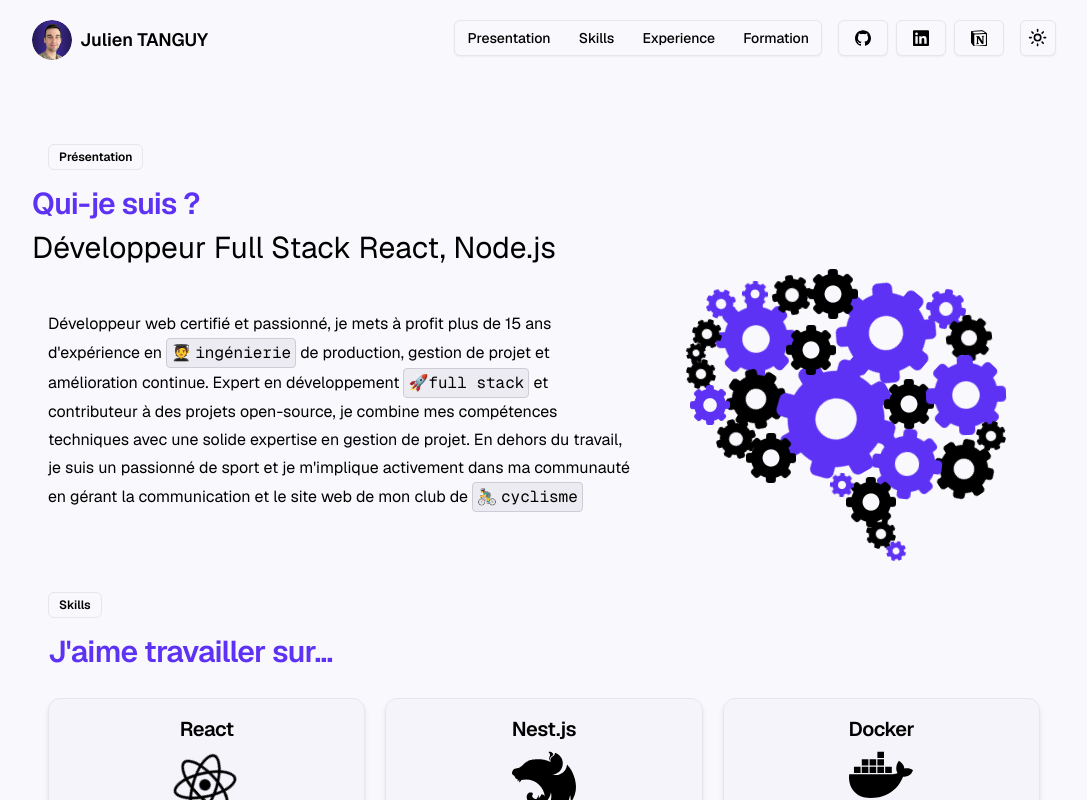
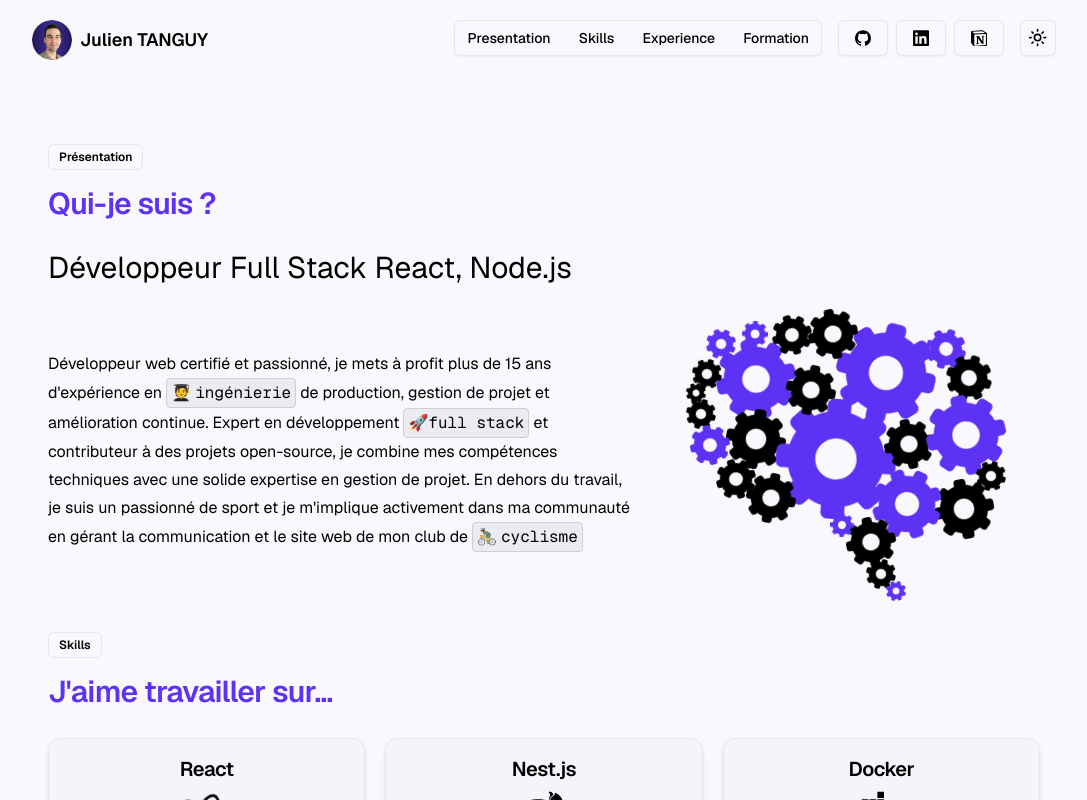
Before and after one commit to tanguyjulien56/Portfolio, a Next.js app: page / in a window 1280 px wide. Shown: the top 800 px of the page, without its empty margins (96-1183 px from the left). Built offline with nearby package versions, Linux system fonts and the light colour scheme; a web font is replaced by a local one.

Commit message:
adjust brain

```diff
--- a/src/components/BrainWithGears.tsx
+++ b/src/components/BrainWithGears.tsx
@@ -16,7 +16,7 @@
             (async () => {
               // Accélération initiale (rotation rapide)
               await controls.start({
-                rotate: [0, gear.rotation === "rotate-self" ? 1440 : -1440],
+                rotate: [0, gear.rotation === "rotate-self" ? 900 : -900],
                 transition: { duration: gear.speed / 1, ease: "easeOut" },
               });
 
--- a/src/components/Hero.tsx
+++ b/src/components/Hero.tsx
@@ -16,14 +16,14 @@
 
 export default function Hero() {
   return (
-    <>
+    <Section className="flex flex-col gap-5 items-start">
       <h2 className="scroll-m-20 pb-2 text-3xl font-semibold tracking-tight first:mt-0 text-primary">
         Qui-je suis ?
       </h2>
       <h3 className="text-3xl font-caption pb-6 lg:p-0">
         Développeur Full Stack React, Node.js
       </h3>
-      <Section className="flex max-md:flex-col-reverse gap-5 items-center">
+      <div className="flex max-md:flex-col-reverse gap-5 items-center">
         <div className="flex-[3] flex flex-col gap-5">
           <motion.div
             initial="hidden"
@@ -68,7 +68,7 @@
             <BrainWithGears />
           </div>
         </div>
-      </Section>
-    </>
+      </div>
+    </Section>
   );
 }
```
